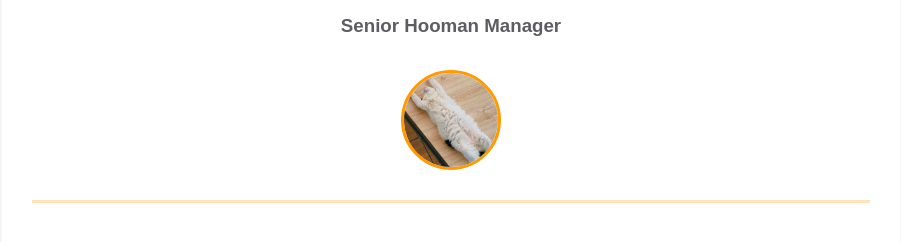
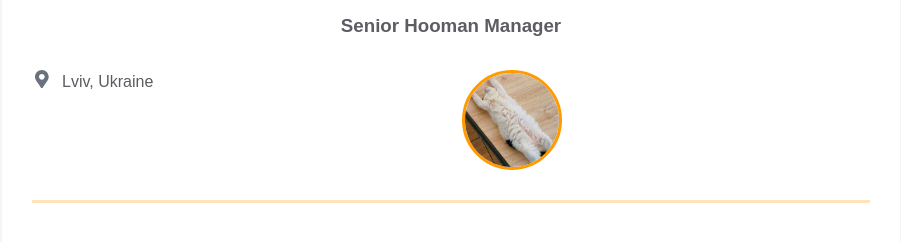
Before and after one commit to Valentyn13/Valentyn13-homepage, a plain HTML site: page index.html in a window 1280 px wide. Shown: the part 132-374 px from the top of the page, without its empty margins (189-1090 px from the left). Drawn offline with Linux system fonts and the light colour scheme.

Commit message:
Contact info items example added

```diff
--- a/index.html
+++ b/index.html
@@ -15,7 +15,21 @@
               <h3 class="contact-info__sub-header">Senior Hooman Manager</h3>
 
               <div class="contact_info_container fh">
-                <div class="contact-info__block"></div>
+                <div class="contact-info__block">
+                    <a href="" rel="author" class="contact-info__item">
+                        <div class="contact-info__item-icon-wrapper">
+                          <svg class="contact-info__item-icon" xmlns="http://www.w3.org/2000/svg" viewBox="0 0 384 512">
+                            <path
+                              d="M172.268 501.67C26.97 291.031 0 269.413 0 192 0 85.961 85.961 0
+                              192 0s192 85.961 192 192c0 77.413-26.97 99.031-172.268 309.67-9.535
+                              13.774-29.93 13.773-39.464 0zM192 272c44.183 0 80-35.817
+                              80-80s-35.817-80-80-80-80 35.817-80 80 35.817 80 80 80z"
+                            ></path>
+                          </svg>
+                        </div>
+                        <span>Lviv, Ukraine</span>
+                      </a>
+                </div>
 
                 <div class="contact-info__block contact-info__block--center">
                   <img class="contact-info__avatar" src="assets/avatar.png" alt="Avatar" />
```
